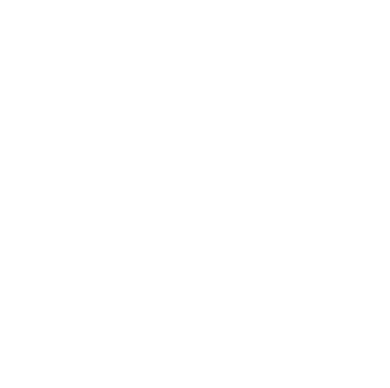
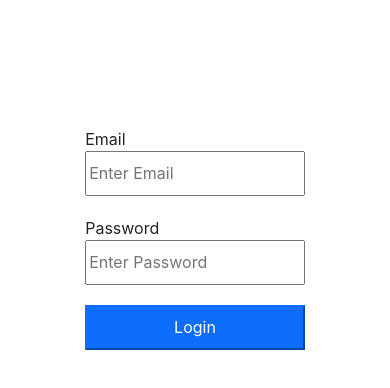
Before and after one commit to SDHeizler/ReactLoginProject, a React (Create React App) app: page /Login in a window 390 px wide. Shown: the top 388 px of the page. Built offline with nearby package versions, Linux system fonts and the light colour scheme.

Commit message:
Added input field and connected to state in context api, made user page after login

```diff
--- a/src/App.css
+++ b/src/App.css
@@ -62,7 +62,80 @@
     animation-duration: 1s;
     animation-fill-mode: forwards;
   }
+  .CreateAccountForm {
+    display: flex;
+    flex-direction: column;
+    margin-top: 15vh;
+  }
+  .CreateAccountForm input {
+    margin-bottom: 20px;
+    width: 60%;
+    margin-left: auto;
+    margin-right: auto;
+    height: 45px;
+  }
+  .CreateAccountForm label {
+    width: 60%;
+    margin-left: auto;
+    margin-right: auto;
+  }
+  .CreateAccountForm button {
+    width: 60%;
+    margin-left: auto;
+    margin-right: auto;
+    height: 45px;
+  }
+  .CreateAccountUl {
+    margin-left: auto;
+    margin-right: auto;
+    list-style-type: none;
+    opacity: 0.8;
+  }
+  .UserNav {
+    background-color: rgb(55, 55, 236);
+    color: white;
+  }
+  .UserInputDivContainer {
+    width: 60%;
+    margin-top: 20px;
+    margin-left: auto;
+    margin-right: auto;
+    display: flex;
+    flex-wrap: nowrap;
+    transition: ease-in-out;
+    transition-duration: 0.2s;
+  }
+  .UserInputDivContainer input {
+    width: 60%;
+    height: 40px;
+    transition: ease-in-out;
+    transition-duration: 0.2s;
+    border-radius: 8px;
+  }
+  .UserInputDivContainer button {
+    height: 40px;
+    width: 40%;
+    transition: ease-in-out;
+    transition-duration: 0.2s;
+    border-radius: 8px;
+  }
+  .UserPostList {
+    width: 60%;
+    list-style-type: none;
+    border: 1px solid black;
+    transition: ease-in-out;
+    transition-duration: 0.2s;
+    border-radius: 8px;
+  }
+  .UserPostList li {
+    border-bottom: 1px solid black;
+    margin-bottom: 10px;
+    margin-top: 10px;
+    transition: ease-in-out;
+    transition-duration: 0.2s;
+  }
 }
+
 @media screen and (min-width: 900px) {
   .HomePageContainerStyle {
     display: flex;
@@ -144,4 +217,53 @@
     margin-right: auto;
     height: 45px;
   }
+  .CreateAccountUl {
+    margin-left: 20%;
+    margin-right: auto;
+    list-style-type: none;
+    opacity: 0.8;
+  }
+  .UserNav {
+    background-color: blue;
+    color: white;
+  }
+  .UserInputDivContainer {
+    width: 60%;
+    margin-top: 20px;
+    margin-left: auto;
+    margin-right: auto;
+    display: flex;
+    flex-wrap: nowrap;
+    transition: ease-in-out;
+    transition-duration: 0.2s;
+  }
+  .UserInputDivContainer input {
+    width: 80%;
+    height: 40px;
+    transition: ease-in-out;
+    transition-duration: 0.2s;
+    border-radius: 8px;
+  }
+  .UserInputDivContainer button {
+    height: 40px;
+    width: 20%;
+    transition: ease-in-out;
+    transition-duration: 0.2s;
+    border-radius: 8px;
+  }
+  .UserPostList {
+    width: 60%;
+    list-style-type: none;
+    border: 1px solid black;
+    transition: ease-in-out;
+    transition-duration: 0.2s;
+    border-radius: 8px;
+  }
+  .UserPostList li {
+    border-bottom: 1px solid black;
+    margin-bottom: 5px;
+    margin-top: 10px;
+    transition: ease-in-out;
+    transition-duration: 0.2s;
+  }
 }
--- a/src/App.js
+++ b/src/App.js
@@ -2,7 +2,9 @@
 import {Switch, Route} from 'react-router-dom';
 import GlobalStateProvider, { globalContext} from './Context/GlobalState';
 import Home from './Components/Home';
-import Register from './Components/Register'
+import Register from './Components/Register';
+import Login from './Components/Login';
+import User from './Components/UserPage';
 import './App.css';
 
 class App extends React.Component {
@@ -13,6 +15,8 @@
         <Switch>
           <Route exact path='/' component={Home}></Route>
           <Route path='/Register' component={Register}></Route>
+          <Route exact path='/Login' component={Login}></Route>
+          <Route path='/Login/User' component={User}></Route>
         </Switch>
       </GlobalStateProvider>
     </div>
--- a/src/Components/Home.js
+++ b/src/Components/Home.js
@@ -8,7 +8,7 @@
                 <h1>Welcome!</h1>
                 <div className='LinkContainerStyle'>
                     <div className='LinkDivStyle'><Link to='/Register' className='CreateAccountLink'>Create Account</Link></div>
-                    <div className='LinkDivStyle'><Link className='LoginLink'  >Login</Link></div>
+                    <div className='LinkDivStyle'><Link to='/Login' className='LoginLink'  >Login</Link></div>
                 </div>
             </div>
          );
--- /dev/null
+++ b/src/Components/Login.js
@@ -0,0 +1,35 @@
+import React from 'react';
+import GlobalStateProvider, {globalContext} from '../Context/GlobalState';
+class Login extends React.Component {
+    render() {
+        return (
+            <GlobalStateProvider>
+             <div>
+                 {console.log(this.context.state.LoginEmail)}
+                <form className='container CreateAccountForm'>
+                    <label>Email</label>
+                    <input
+                    onChange={(e) => this.context.onChange(e)}
+                    htmlFor='Email'
+                    type='email'
+                    required name='LoginEmail'
+                    value={this.context.state.LoginEmail}
+                    placeholder='Enter Email'></input>
+                    <label>Password</label>
+                    <input
+                    onChange={(e) => this.context.onChange(e)}
+                    htmlFor='Password'
+                    type='password'
+                    required
+                    name='LoginPassword'
+                    value={this.context.state.LoginPassword}
+                    placeholder='Enter Password'></input>
+                    <button className='btn-primary' type='Submit'>Login</button>
+                </form>
+            </div>
+            </GlobalStateProvider>
+         );
+    }
+}
+Login.contextType = globalContext;
+export default Login;
--- a/src/Components/Register.js
+++ b/src/Components/Register.js
@@ -1,22 +1,56 @@
 import React from 'react';
+import GlobalStateProvider, {globalContext} from '../Context/GlobalState'
 class Register extends React.Component {
     render() {
         return (
+        <GlobalStateProvider>
             <div>
                 <form className='container CreateAccountForm'>
                     <label>UserName</label>
-                    <input type='text' required name='UserName' value='' placeholder='Enter UserName'></input>
+                    <input
+                    onChange={(e) => this.context.onChange(e)}
+                    htmlFor='UserName'
+                    type='text'
+                    required
+                    name='RegisterUsername'
+                    value={this.context.state.RegisterUsername}
+                    placeholder='Enter Username'></input>
                     <label>Email</label>
-                    <input type='text' required name='Email' value='' placeholder='Enter Email'></input>
+                    <input
+                    onChange={(e) => this.context.onChange(e)}
+                    htmlFor='Email'
+                    type='email'
+                    required
+                    name='RegisterEmail'
+                    value={this.context.state.RegisterEmail}
+                    placeholder='Enter Email'></input>
                     <label>Password</label>
-                    <input type='text' required name='Password' value='' placeholder='Enter Password'></input>
+                    <input
+                    onChange={(e) => this.context.onChange(e)}
+                    htmlFor='Password'
+                    type='password'
+                    required
+                    name='RegisterPassword'
+                    value={this.context.state.RegisterPassword}
+                    placeholder='Enter Password'></input>
+                    <ul className='CreateAccountUl'>
+                        <li style={{textDecoration:this.context.state.CharacterLength ? 'line-through' : ''}}>Password Must be at least 8 characters long</li>
+                        <li style={{textDecoration:this.context.state.CapitalLetter ? 'line-through' : ''}}>Must include a Capital letter</li>
+                        <li style={{textDecoration:this.context.state.SpecialCharacter ? 'line-through' : ''}}>Must include a symbol ex. !,@,#,$,%,^,&,*</li>
+                    </ul>
                     <label>Confirm Password</label>
-                    <input type='text' required name='ConfirmPassword' value='' placeholder='Confirm Password'></input>
-                    <button className='btn-primary' type='Submit'>Submit</button>
+                    <input
+                    onChange={(e) => this.context.onChange(e)} htmlFor='ConfirmPassword'
+                    type='password'
+                    required
+                    name='ConfirmPassword'
+                    value={this.context.state.ConfirmPassword} placeholder='Confirm Password'></input>
+                    <button className='btn-primary' type='Submit'>Create Account</button>
                 </form>
             </div>
+        </GlobalStateProvider>
          );
     }
 }
-
+Register.contextType = globalContext;
 export default Register;
--- /dev/null
+++ b/src/Components/UserPage.js
@@ -0,0 +1,27 @@
+import React from 'react';
+import GlobalStateProvider, {globalContext} from '../Context/GlobalState';
+class User extends React.Component {
+    render() {
+        return (
+            <GlobalStateProvider>
+            <div>
+                <nav className='navbar UserNav'>
+                    <h1 className='navbar-brand'>Hello {this.context.state.RegisterUsername}</h1>
+                    <button className='btn-danger'>Logout</button>
+                </nav>
+                <div className=' UserInputDivContainer'>
+                    <input onChange={(e) => this.context.onChange(e)} name='UserPost' type='text' placeholder='Enter posts' value={this.context.state.UserPost}></input>
+                    <button className='btn-primary'>Add Post</button>
+                </div>
+                <ul className='container UserPostList'>
+                    <li>Dummy Post Dummy Post Dummy Post Dummy Post</li>
+                    <li>Dummy Post</li>
+                    <li>Dummy Post</li>
+                </ul>
+            </div>
+            </GlobalStateProvider>
+         );
+    }
+}
+User.contextType = globalContext;
+export default User;
--- a/src/Context/GlobalState.js
+++ b/src/Context/GlobalState.js
@@ -6,11 +6,61 @@
 // GlobalState
 class GlobalStateProvider extends React.Component {
     state = {
-        Title:'React Test Title'
+        Title:'React Test Title',
+        LoginEmail:'',
+        LoginPassword:'',
+        RegisterUsername:'Test User',
+        RegisterEmail:'',
+        RegisterPassword:'',
+        ConfirmPassword:'',
+        CharacterLength:true,
+        CapitalLetter:false,
+        SpecialSymbol:false,
+        UserPosts:[],
+        UserPost:'',
+    }
+    onChange = (e) => {
+        let value = e.target.value;
+        if(e.target.name === 'LoginEmail'){
+            this.setState({
+                ...this.state,
+                LoginEmail:value
+            })
+        } else if(e.target.name === 'LoginPassword'){
+            this.setState({
+                ...this.state,
+                LoginPassword:value
+            })
+        } else if(e.target.name === 'RegisterUsername'){
+            this.setState({
+                ...this.state,
+                RegisterUsername:value
+            })
+        } else if(e.target.name === 'RegisterEmail'){
+            this.setState({
+                ...this.state,
+                RegisterEmail:value
+            })
+        } else if(e.target.name === 'RegisterPassword'){
+            this.setState({
+                ...this.state,
+                RegisterPassword:value
+            })
+        } else if(e.target.name === 'UserPost'){
+            this.setState({
+                ...this.state,
+                UserPost:value
+            })
+        }else{
+             this.setState({
+                 ...this.state,
+                ConfirmPassword:value
+            })
+        }
     }
     render() {
         return (
-            <globalContext.Provider value={this.state}>
+            <globalContext.Provider value={{state:this.state, onChange:this.onChange}}>
                 {this.props.children}
             </globalContext.Provider>
          );
```
Also changed, not shown: 2 other files (tests, documents, lock files or other folders).
